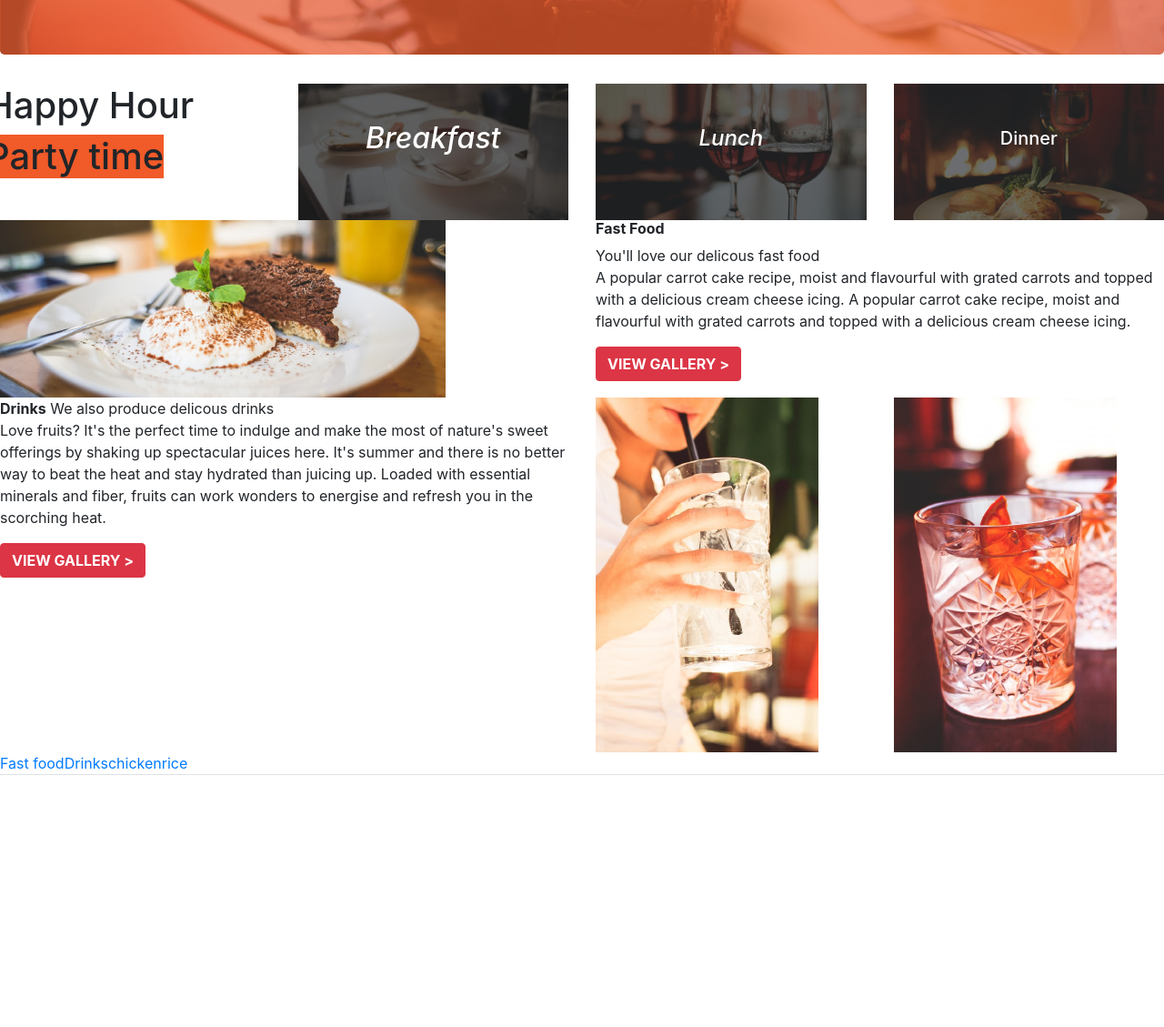
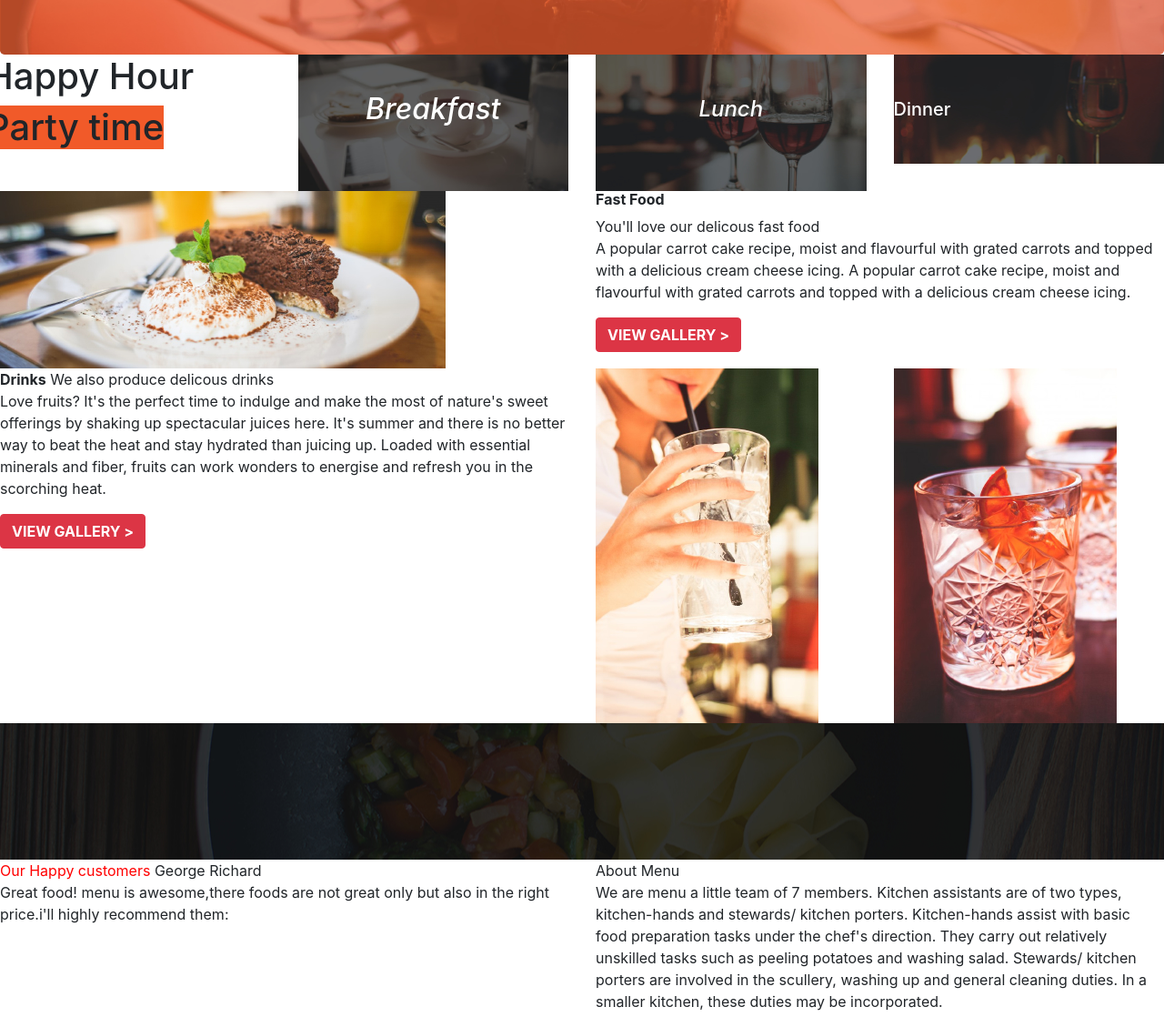
Before and after one commit to tonnymuchui/ip2, a plain HTML site: page index.html in a window 1280 px wide. Shown: the part 396-1525 px from the top of the page at 91% size. Before the commit the page ends 1248 px from the top, so only its background shows below. Drawn offline with nearby package versions, Linux system fonts and the light colour scheme.

Commit message:
commit add styles

```diff
--- a/css/styles.css
+++ b/css/styles.css
@@ -2,6 +2,7 @@
   background-image: url("../backgrounds/landing.jpg");
   background-size: cover;
   text-align: center;
+  margin: 0;
 }
 .Breakfast {
   background-image: url("../foodtop/breakfast.jpg");
@@ -10,6 +11,7 @@
   background-repeat: no-repeat;
   text-align: center;
   height: 150px;
+  margin: 0;
 }
 .lunch {
   background-image: url("../foodtop/lunch.jpg");
@@ -18,14 +20,14 @@
   background-repeat: no-repeat;
   text-align: center;
   height: 150px;
+  margin: 0;
 }
 .dinner {
   background-image: url(../foodtop/dinner.jpg);
-  background-size: 100% auto;
-  background-position: center;
-  background-repeat: no-repeat;
-  text-align: center;
-  height: 150px;
+  .row.no-pad > [class*='col-'] {
+  padding-right:0;
+  padding-left:0;
+}
 }
 .to {
   background-color: white;
@@ -48,3 +50,15 @@ h5 {
   line-height: 120px;
   color: white;
 }
+.kk {
+  background-image: url(../backgrounds/foodsBg.jpg);
+  background-position: center;
+  background-size: 100 auto;
+  background-repeat: no-repeat;
+  text-align: center;
+  height: 150px;
+  margin: 0;
+}
+.red {
+  color: red;
+}
--- a/index.html
+++ b/index.html
@@ -73,12 +73,28 @@
     </div>
     </div>
   </div>
-  <ul class="nav nav-tabs">
-    <li role="presentation" class="active"><a href="#">Fast food</a></li>
-    <li role="presentation"><a href="#">Drinks</a></li>
-    <li role="presentation"><a href="#">chicken</a></li>
-    <li role="presentation"><a href="#">rice</a></li>
+  <div class="kk">
+    <img src="" alt="">
 
-  </ul>
+  </div>
+  <div class="row">
+    <div class="col-md-6">
+          <h9 class="red">Our Happy customers</h9>
+          <h9>George Richard</h9>
+          <p>Great food! menu is awesome,there foods are not great only but also in the right price.i'll highly recommend them:</p>
+        </div>
+        <div class="col-md-6">
+          <h9>About Menu</h9>
+          <p>We are menu a little team of 7 members.
+          Kitchen assistants are of two types, kitchen-hands and stewards/ kitchen porters.
+          Kitchen-hands assist with basic food preparation tasks under the chef's direction.
+           They carry out relatively unskilled tasks such as peeling potatoes and washing salad.
+           Stewards/ kitchen porters are involved in the scullery, washing up and general cleaning duties.
+          In a smaller kitchen, these duties may be incorporated.</p>
+        </div>
+  </div>
+  <div class="">
+
+  </div>
   </body>
 </html>
```
